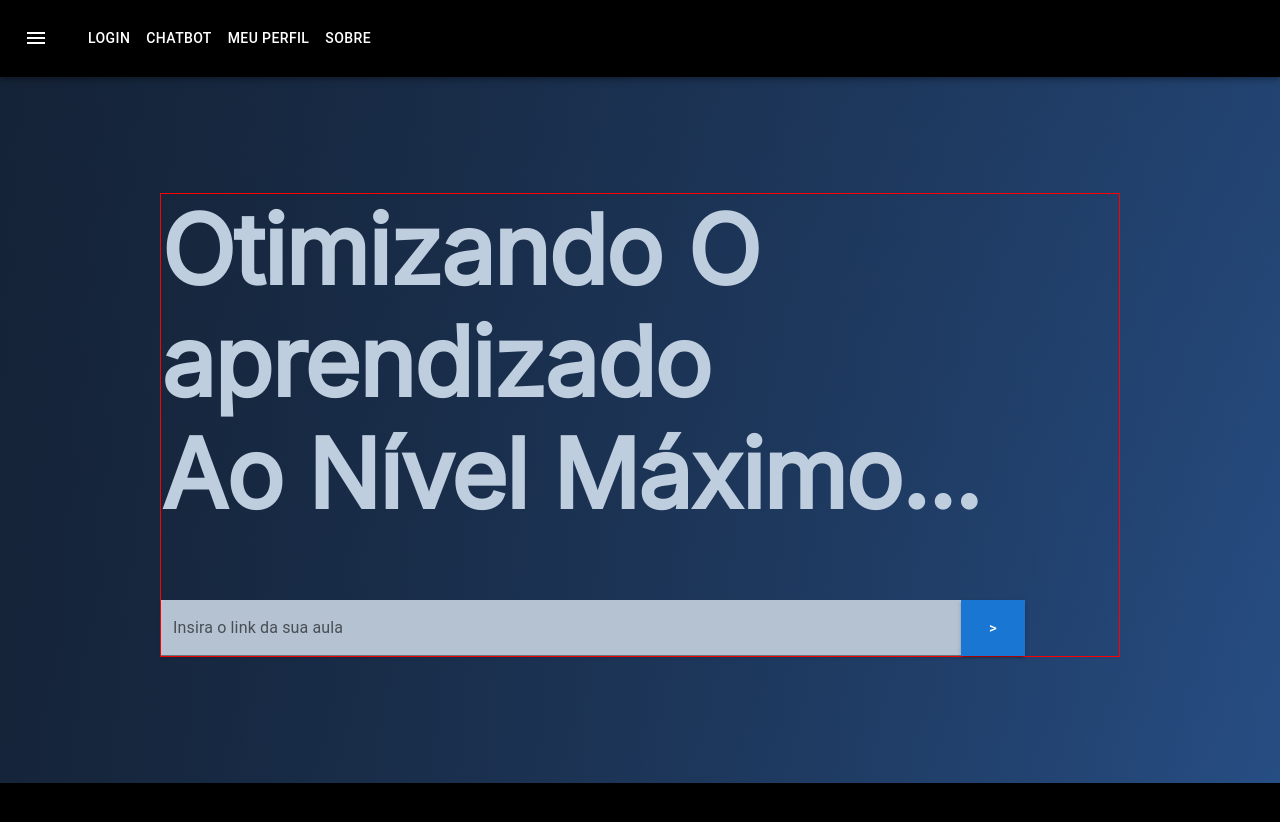
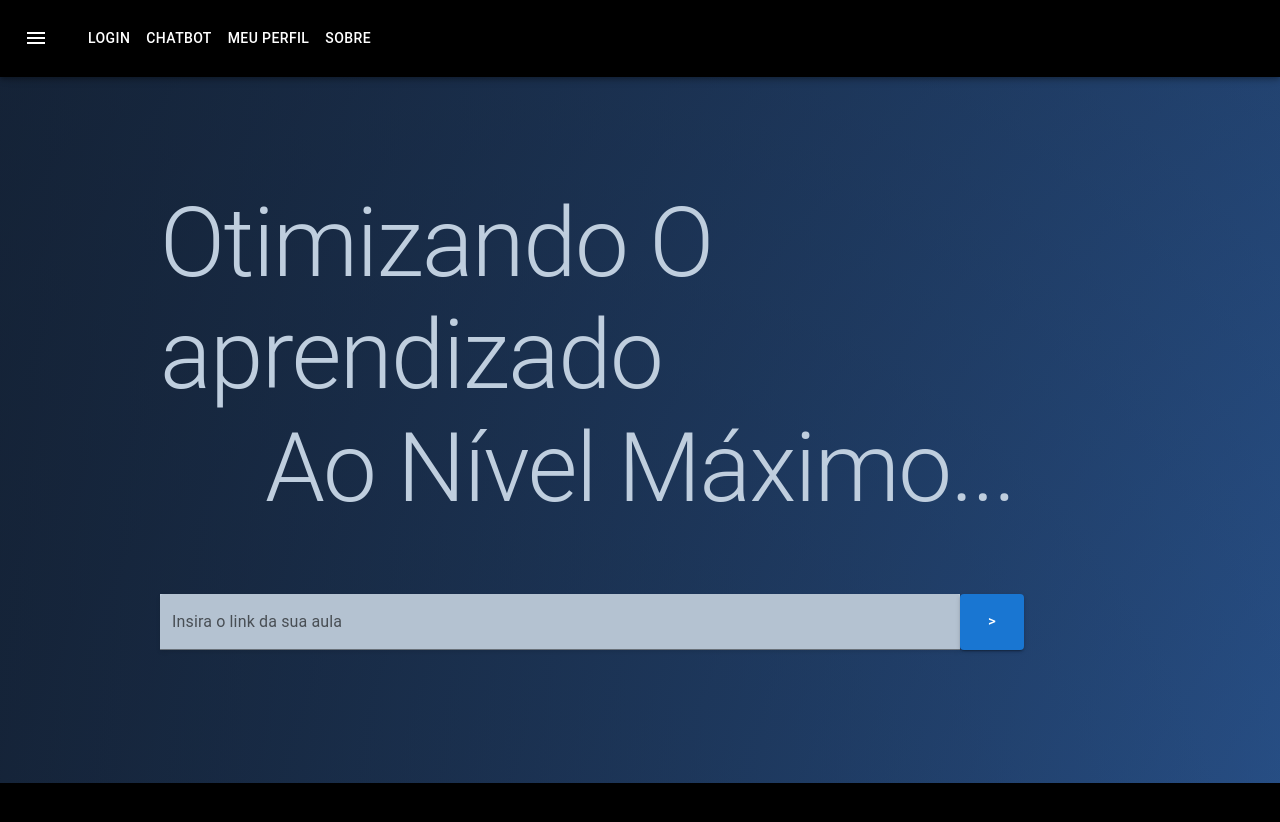
Before and after one commit to AulaOnline/AulaOnline, a React (Create React App) app: page /Input in a window 1280 px wide. Shown: the top 822 px of the page. Built offline with nearby package versions, Linux system fonts and the light colour scheme.

Commit message:
CHORE - develop Branch
Most Basic usable version of notepad

Input and Player integration

```diff
--- /dev/null
+++ b/src/Layout/features/InputView/InputView.js
@@ -0,0 +1,70 @@
+// InputView.js
+import { Button, Grid, TextField, Typography } from "@mui/material";
+import Navbar from "../../components/Navbar";
+import Footer from "../../components/Footer";
+import styled from "styled-components";
+import React, { useState } from "react";
+import { useNavigate } from "react-router-dom";
+import "./style.css"; // Importe o arquivo de estilo
+
+function InputView() {
+    const [linkAula, SetLinkAula] = useState('');
+    const navigate = useNavigate();
+    const handleButtonClick = () => {
+        navigate(`/Player?linkAula=${encodeURI(linkAula)}`)
+    }
+
+    return (
+        <Grid container>
+            <Navbar cor={'black'} />
+            <Section className="InputView-container"> {/* Adicione a classe do CSS */}
+                <Grid container sx={{ height: "calc(100vh - 94px)", display: 'flex', flexDirection: 'column', alignItems: 'center', justifyContent: 'center', color: '#BFCEDE', paddingBottom: '150px', paddingTop: '10%' }}>
+                    <Grid item md={9} className="InputView-content">
+                        <Typography className="InputView-title" variant="h1" component="h1">
+                            Otimizando O aprendizado
+                        </Typography>
+                        <Typography className="InputView-subtitle" variant="h1" component="h1">
+                            Ao Nível Máximo...
+                        </Typography>
+                        <Grid item className="InputView-inputContainer">
+                            <TextField className="InputView-input" id="outlined-basic" label="Insira o link da sua aula" variant="filled" onChange={(e) => SetLinkAula(e.target.value)} />
+                            <Button variant="contained" size={"large"} onClick={handleButtonClick} className="InputView-button">
+                                &gt;
+                            </Button>
+                        </Grid>
+                    </Grid>
+                </Grid>
+            </Section>
+            <Footer cor={'black'} />
+        </Grid>
+    )
+}
+
+const Section = styled.section`
+  background: radial-gradient(circle at 1.77% 47.6%, #101824, transparent 100%), radial-gradient(circle at 99.11% 63.1%, #3a7bd5, transparent 100%),
+  radial-gradient(circle at 50% 50%, #0a0a0a, #0a0a0a 100%);
+  width: 100%;
+  background-size: 3000px 3000px;
+
+  animation: identifier 20s ease infinite;
+
+  @keyframes identifier {
+    0% {
+      background-position: 0% 0%;
+    }
+    20% {
+      background-position: 0% 100%;
+    }
+    40% {
+      background-position: 100% 0%;
+    }
+    60% {
+      background-position: 100% 100%;
+    }
+    100% {
+      background-position: 0% 0%;
+    }
+  }
+`;
+
+export default InputView;
--- /dev/null
+++ b/src/Layout/features/InputView/style.css
@@ -0,0 +1,44 @@
+/* style.css */
+
+/* Estilos para o componente InputView */
+.InputView-container {
+    /* Adicione estilos específicos para o container, se necessário */
+}
+
+.InputView-content {
+    /* Adicione estilos específicos para o conteúdo, se necessário */
+}
+
+.InputView-title {
+    font-family: 'Avenir', sans-serif;
+    font-weight: 800;
+}
+
+.InputView-subtitle {
+    font-size: 100px;
+    display: flex;
+    align-items: center;
+    justify-content: center;
+    padding-bottom: 70px;
+    font-family: 'Inter', sans-serif;
+    font-weight: 800;
+    color: #BFCEDE;
+}
+
+.InputView-inputContainer {
+    display: flex;
+
+}
+
+.InputView-input {
+    width: 100vh;
+    background-color: #BFCEDE;
+    box-shadow: 0 2px 4px rgba(0, 0, 0, 0.1);
+}
+
+.InputView-button {
+    width: 5%;
+    border-radius: 0px;
+}
+
+/* Estilos adicionais conforme necessário */
--- a/src/Pages/Input.js
+++ b/src/Pages/Input.js
@@ -1,60 +1,12 @@
 import React from "react";
-import Navbar from "../Layout/components/Navbar";
-import Footer from "../Layout/components/Footer"
-import {Grid, Typography, TextField, Button} from '@mui/material'
-import styled from "styled-components";
+
 import '@fontsource/inter';
+import InputView from "../Layout/features/InputView/InputView";
 
 function Input() {
     return (
-        <Grid container>
-            <Navbar cor = {'black'}/>
-            <Section>
-            <Grid container sx={{height: "calc(100vh - 94px)", display:'flex', flexDirection: 'column', alignItems: 'center', justifyContent: 'center', color:'#BFCEDE', paddingBottom:'150px'}}>
-                <Grid item md={9} sx={{marginTop:'11%', border: 'solid 1px red', alignItems:'center', justifyContent:'center'}}>
-                    <Typography sx={{fontFamily:'Inter,sans-serif', fontWeight: 800}} variant="h1" component="h1">
-                        Otimizando O aprendizado
-                    </Typography>
-                    <Typography sx={{paddingBottom:"70px", fontFamily:'Inter,sans-serif', fontWeight: 800, color:'#BFCEDE'}} variant="h1" component="h1">Ao Nível Máximo...</Typography>
-                    <Grid item sx={{display:'flex', alignItems:'row'}}>
-                        <TextField sx={{width:'100vh', backgroundColor:'#BFCEDE', boxShadow:'0 2px 4px rgba(0, 0, 0, 0.1)'}}
-                                   id="outlined-basic" label="Insira o link da sua aula" variant="filled" />
-                        <Button variant="contained" size={"large"} sx={{ width:'5%', borderRadius: '0px'}}>></Button>
-                    </Grid>
-                </Grid>
-            </Grid>
-            </Section>
-            <Footer cor={'black'}/>
-        </Grid>
-    )
+        <InputView/>
+        )
 }
 
-//Estilizacao do background (conteudo perigoso)
-const Section = styled.section`
-  background:radial-gradient(circle at 1.77% 47.6%, #101824, transparent 100%), radial-gradient(circle at 99.11% 63.1%, #3a7bd5, transparent 100%),
-  radial-gradient(circle at 50% 50%, #0a0a0a, #0a0a0a 100%);
-  width: 100%;
-  background-size: 3000px 3000px;
-
-  animation: identifier 20s ease infinite;
-
-  @keyframes identifier {
-    0% {
-      background-position: 0% 0%;
-    }
-    20% {
-      background-position: 0% 100%;
-    }
-    40% {
-      background-position: 100% 0%;
-    }
-    60% {
-      background-position: 100% 100%;
-    }
-    100% {
-      background-position: 0% 0%;
-    }
-  }
-`;
-
 export default Input;
--- a/src/Pages/Player.js
+++ b/src/Pages/Player.js
@@ -1,11 +1,11 @@
-import React, {useState} from 'react'
+import React from 'react'
 import Navbar from "../Layout/components/Navbar";
 import Footer from "../Layout/components/Footer";
-import {Button, CircularProgress, Grid} from "@mui/material";
+import {Button, Grid} from "@mui/material";
 import {styled} from "styled-components";
 import Editor from "../Layout/features/Notepad/Editor";
 import ReactPlayer from 'react-player/youtube';
-import {useLocation, useParams} from "react-router-dom";
+import {useLocation} from "react-router-dom";
 
 const StyledSection = styled.section`
   background-color: #101824;
```
